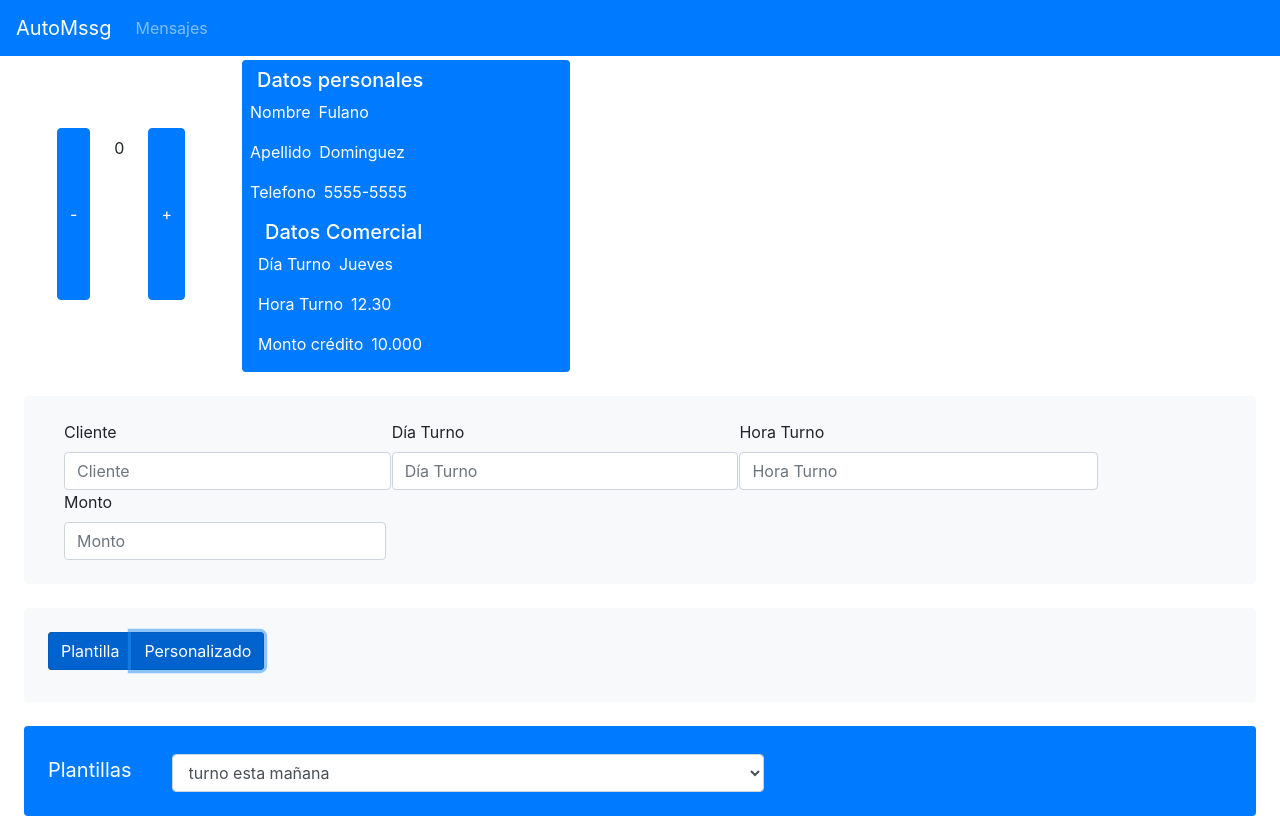
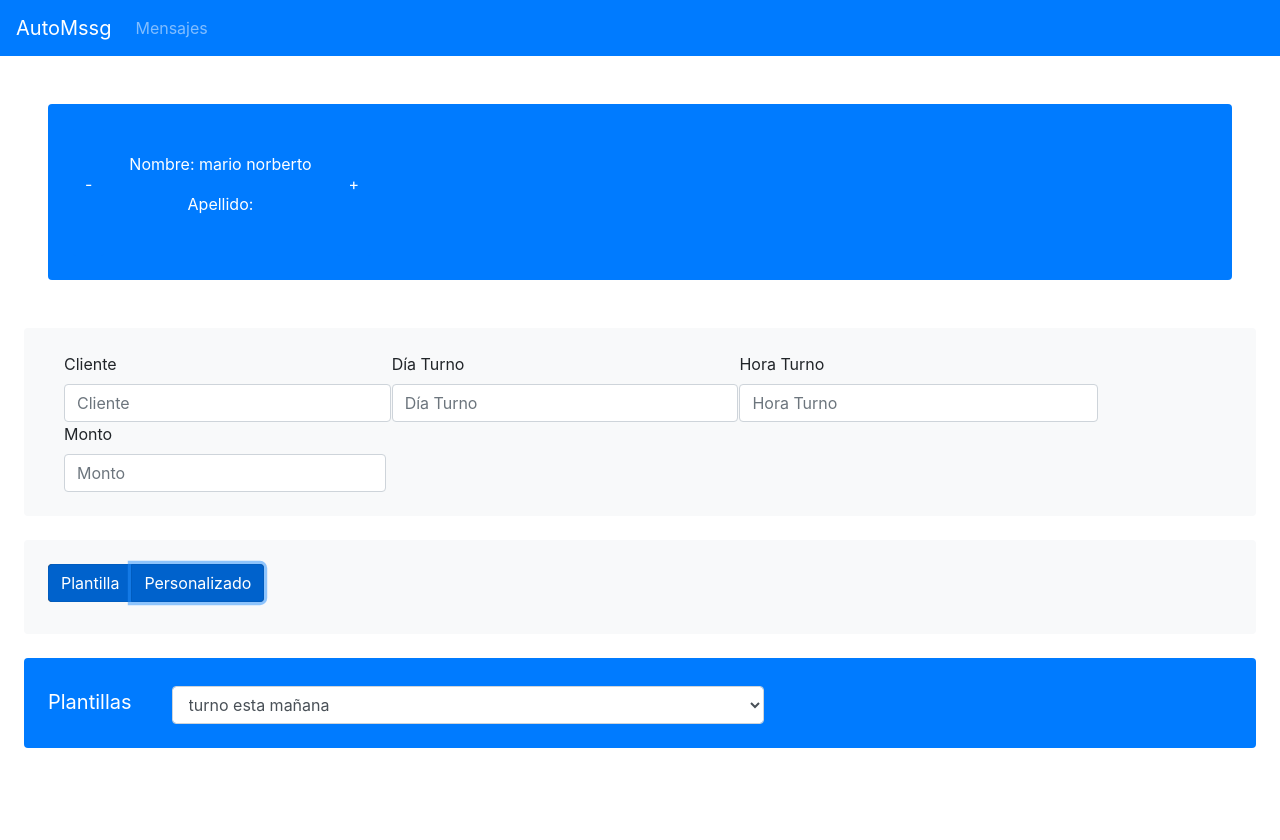
Before and after one commit to juanIgnacioEchaide/automssg, a React (Create React App) app: page /personalizado in a window 1280 px wide. Both pictures are taken after a click on the label "Personalizado". After the commit the page ends 800 px from the top, so only its background shows below. Built offline with nearby package versions, Linux system fonts and the light colour scheme.

Commit message:
csv parse

```diff
--- a/src/App.js
+++ b/src/App.js
@@ -5,7 +5,6 @@ import './App.css';
 import messageScreen from './messageScreen';
 import  NavBar from './Navbar';
 import LoginForm from './LoginForm';
-import CSVTest from './Components/CSVTest';
 
 function App() {
 
--- a/src/Components/CSVTest.jsx
+++ /dev/null
@@ -1,26 +0,0 @@
-import React, {useEffect, useState} from 'react';
-import { Button } from 'react-bootstrap';
-import {csv} from 'd3';
-import file from '../data/data.csv'
-const CSVTest=(props)=>{
-
-    const[dataCsv,setDataCsv]=useState([]);
-
-    useEffect(()=>{
-        csv(file).then( data=>
-            setDataCsv(data));
-    }
-    ,[]);
-    console.log(dataCsv)
-    return(
-    <>
-        {dataCsv.map(i=>
-            <div>
-                <p>{i.Nombre}</p>
-                <p>{i.Turno}</p>
-            </div>
-        )}
-|
-    </>)
-    }
-export default CSVTest;
--- a/src/UI/ClientNavigator.jsx
+++ b/src/UI/ClientNavigator.jsx
@@ -3,37 +3,22 @@ import Button from 'react-bootstrap/Button';
 
 const ClientNavigator=(props)=>{
 
+
+    const datosCliente = props.datosCliente
     const[index,setIndex]=useState(0);
-    const[array=[
-            {id:0,datosCliente:{nombre:'Fulano',apellido:'Dominguez',dia:'Jueves',hora:'12.30',monto:'10.000',telefono:'5555-5555'}},
-            {id:1,datosCliente:{nombre:'Mengano',apellido:'Fernandez',dia:'Lunes',hora:'10.30',monto:'10.000',telefono:'4444-4444'}},
-            {id:2,datosCliente:{nombre:'Sultano',apellido:'Alonso',dia:'Martes',hora:'09.00',monto:'10.000',telefono:'3333-3333'}},
-            {id:3,datosCliente:{nombre:'Porcino',apellido:'Gutiérrez',dia:'Viernes',hora:'14.15',monto:'10.000',telefono:'2222-2222'}},
-                ]]=useState();
+    const nombre =datosCliente[0].Nombre.toLowerCase();
+    nombre.charAt(0).toUpperCase();
+    console.log(nombre);
 
     return(
-    <div className={"row"}>
-        <div className={"row m-5 p-4"}>
-            <Button onClick={()=>setIndex(index-1)}>-</Button>
-                <p className={"pl-4 pr-4 pt-2"}>{array[index].id}</p>
-            <Button  onClick={()=>setIndex(index+1)}>+</Button>
+        <div className={" row bg-primary text-white m-5 p-4 rounded"}>
+            <Button onClick={()=>setIndex(index-1)}><p>-</p></Button>
+            <div className={" p-4 rounded"}>
+                <p>Nombre: {datosCliente[index].Nombre.toLowerCase()}</p>
+                <p>Apellido: {datosCliente[index].Apellido}</p>
+            </div>
+            <Button onClick={()=>setIndex(index+1)}><p>+</p></Button>
         </div>
-            <div className={" row bg-primary text-white col-3 rounded mt-1 pt-2"}>
-                <div>
-                    <h5>Datos personales</h5>
-                      <div className={" row"}><label className={"ml-2"}>Nombre</label><p className={"ml-2"}>{array[index].datosCliente.nombre}</p></div>
-                      <div className={" row"}><label className={"ml-2"}>Apellido</label><p className={"ml-2"}>{array[index].datosCliente.apellido}</p></div>
-                      <div className={" row"}><label className={"ml-2"}>Telefono</label><p className={"ml-2"}>{array[index].datosCliente.telefono}</p></div>
-
-
-                </div>
-                <div className={"ml-2"}>
-                    <h5>Datos Comercial</h5>
-                        <div className={" row"}><label className={"ml-2"}>Día Turno</label> <p className={"ml-2"}>{array[index].datosCliente.dia}</p></div>
-                        <div className={" row"}><label className={"ml-2"}>Hora Turno</label><p className={"ml-2"}>{array[index].datosCliente.hora}</p></div>
-                        <div className={" row"}><label className={"ml-2"}>Monto crédito</label><p className={"ml-2"}>{array[index].datosCliente.monto}</p></div>
-                </div>
-        </div>
-    </div>)
+    )
 }
 export default ClientNavigator;
--- a/src/messageScreen.js
+++ b/src/messageScreen.js
@@ -1,4 +1,4 @@
-import React, {useState} from 'react';
+import React, {useState, useEffect} from 'react';
 import Navbar from 'react-bootstrap/Navbar';
 import {optionMessages} from '../src/data/optionMessages';
 import InputClientData from './UI/InputClientData'
@@ -8,8 +8,21 @@ import CopyCustomContainer from './UI/CopyCustomContainer';
 import CopyTemplateContainer from './UI/CopyTemplateContainer';
 import useCustomizedValues from './data/useCustomizedValues';
 import ClientNavigator from './UI/ClientNavigator';
+import {csv} from 'd3';
+import file from './data/data.csv'
 
 const CustomizedMessage =(props)=>{
+
+  const[dataCsv,setDataCsv]=useState([]);
+
+  useEffect(()=>{
+      csv(file)
+          .then( data=> setDataCsv(data));
+  }
+  ,[]);
+
+  console.log(dataCsv)
+
   const options=optionMessages;
   const[value,setValue]=useState('');
   const[copied,setCopied]=useState(false);
@@ -64,7 +77,7 @@ const CustomizedMessage =(props)=>{
         return (
           <div style={{witdh:'20vw'}}>
             {mode ==="customized"?
-            <><ClientNavigator/>
+            <><ClientNavigator lassName={"m-5 p-5"} datosCliente={dataCsv}/>
             <InputClientData handleChange={handleChange}/></>:<></>}
 
             <ModeToggle setMode={setMode}/>
```
